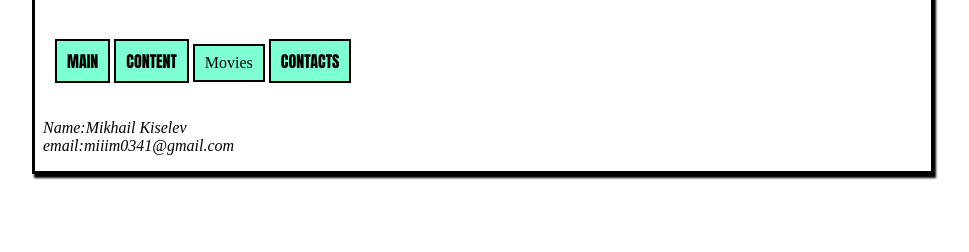
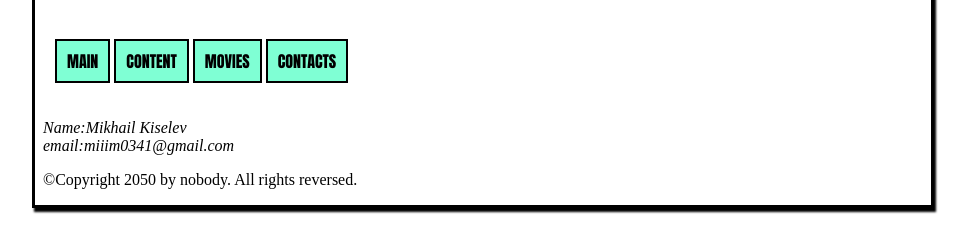
Before and after one commit to htrq/htrq.github.io, a plain HTML site: page contacts/contacts.html in a window 1280 px wide. Shown: the part 104-356 px from the top of the page, without its empty margins (157-1126 px from the left). Drawn offline with Linux system fonts and the light colour scheme.

Commit message:
added footer on every page and link 'Movies'

```diff
--- a/contacts/contacts.html
+++ b/contacts/contacts.html
@@ -16,7 +16,7 @@
         <ul>
             <li><a href="../index.html">Main</a></li>
             <li><a href="../content/content.html">Content</a></li>
-            <li>Movies</li>
+            <li><a href="">Movies</a></li>
             <li><a href="../contacts/contacts.html">Contacts</a></li>
         </ul>
     </nav>
@@ -24,6 +24,9 @@
         <p>Name:Mikhail Kiselev<br>
             email:miiim0341@gmail.com<br></p>
     </address>
+    <footer>
+        <p>©Copyright 2050 by nobody. All rights reversed.</p>
+    </footer>
 </body>
 
 </html>
```
Also changed, not shown: content/content.html (+4 -1 lines), index.html (+1 -1 lines).
